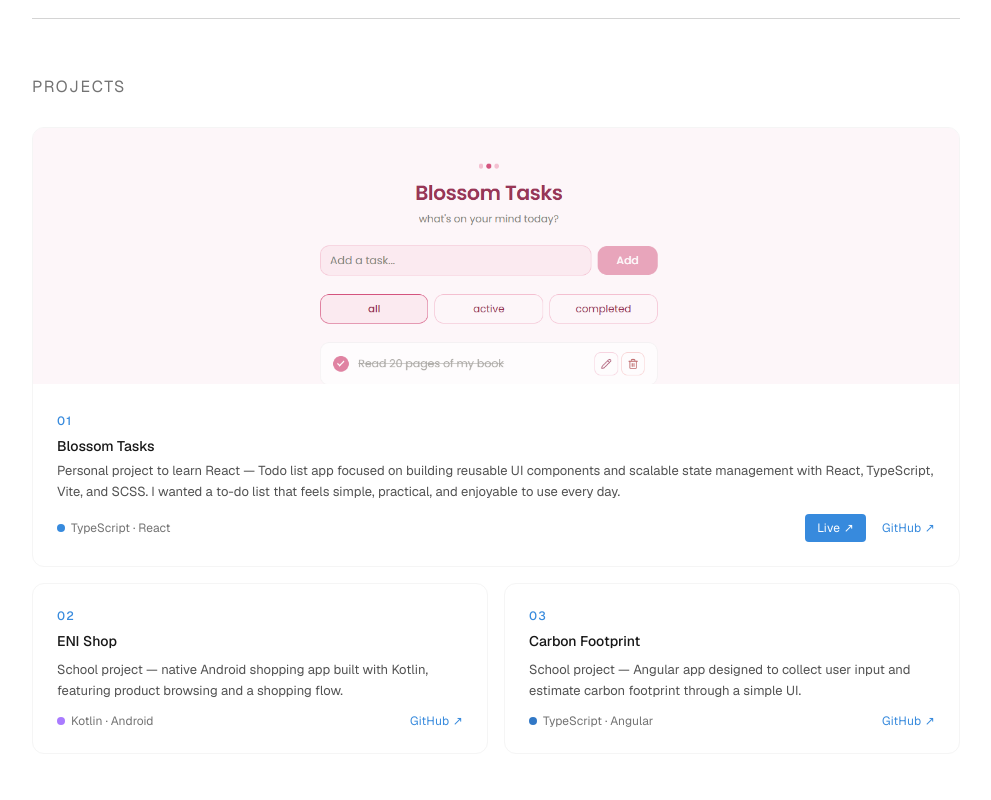
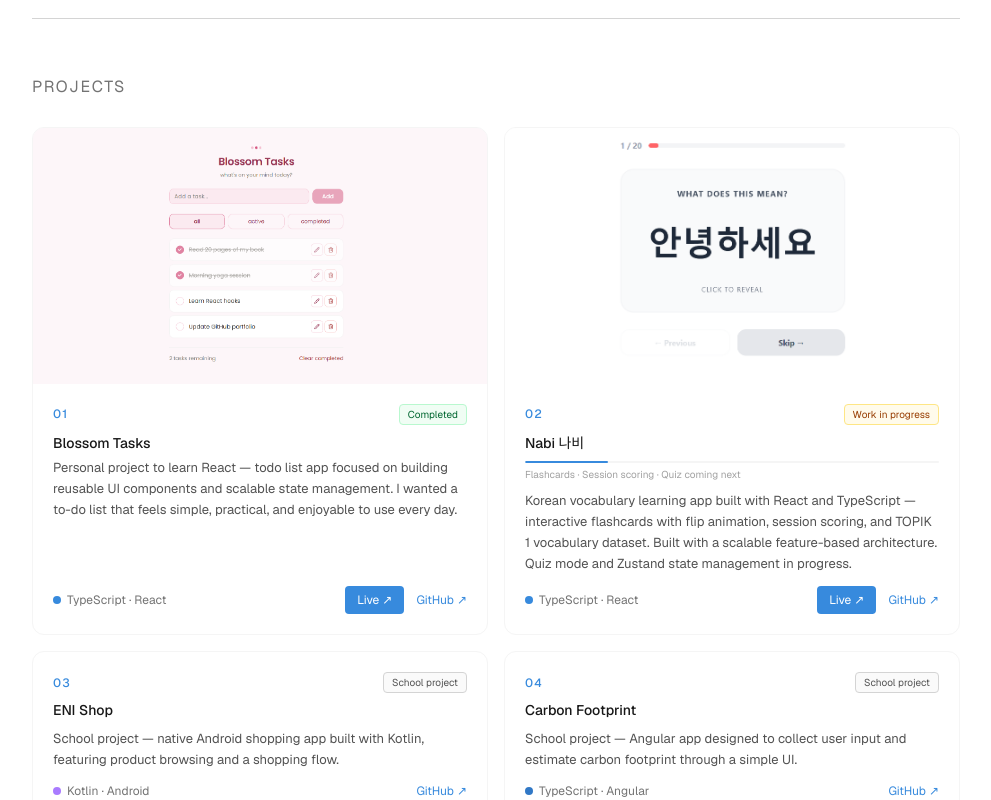
Before and after one commit to AlizeePe/portfolio, a Next.js app: page / in a window 1280 px wide. Shown: the part 1800-2600 px from the top of the page, without its empty margins (144-1135 px from the left). Built offline with nearby package versions, Linux system fonts and the light colour scheme.

Commit message:
✨ feat: add Nabi project

```diff
--- a/src/app/globals.css
+++ b/src/app/globals.css
@@ -33,7 +33,7 @@ section[id] {
 
 @media (max-width: 768px) {
   section[id] {
-    scroll-margin-top: 120px;
+    scroll-margin-top: 75px;
   }
 }
 
--- a/src/components/Projects.tsx
+++ b/src/components/Projects.tsx
@@ -3,28 +3,62 @@ import { motion, useInView } from "framer-motion";
 import { useRef, useState } from "react";
 import Image from "next/image";
 
-const projects: {
+type BadgeType = "wip" | "completed";
+
+type PersonalProject = {
   num: string;
   name: string;
   desc: string;
   lang: string;
   dotColor: string;
   href: string;
-  live?: string;
-  image?: string;
-}[] = [
+  live: string;
+  image: string;
+  badge: { label: string; type: BadgeType };
+  progress?: { label: string; value: number };
+};
+
+type SchoolProject = {
+  num: string;
+  name: string;
+  desc: string;
+  lang: string;
+  dotColor: string;
+  href: string;
+};
+
+const personalProjects: PersonalProject[] = [
   {
     num: "01",
     name: "Blossom Tasks",
-    desc: "Personal project to learn React — Todo list app focused on building reusable UI components and scalable state management with React, TypeScript, Vite, and SCSS. I wanted a to-do list that feels simple, practical, and enjoyable to use every day.",
+    desc: "Personal project to learn React — todo list app focused on building reusable UI components and scalable state management. I wanted a to-do list that feels simple, practical, and enjoyable to use every day.",
     lang: "TypeScript · React",
     dotColor: "bg-blue",
     href: "https://github.com/AlizeePe/blossom-tasks",
     live: "https://alizeepe.github.io/blossom-tasks/",
     image: "/projects/blossom-tasks.png",
+    badge: { label: "Completed", type: "completed" },
   },
   {
     num: "02",
+    name: "Nabi 나비",
+    desc: "Korean vocabulary learning app built with React and TypeScript — interactive flashcards with flip animation, session scoring, and TOPIK 1 vocabulary dataset. Built with a scalable feature-based architecture. Quiz mode and Zustand state management in progress.",
+    lang: "TypeScript · React",
+    dotColor: "bg-blue",
+    href: "https://github.com/AlizeePe/nabi",
+    live: "https://alizeepe.github.io/nabi/",
+    image: "/projects/nabi-preview.png",
+    badge: { label: "Work in progress", type: "wip" },
+    progress: {
+      label: "Flashcards · Session scoring · Quiz coming next",
+      value: 20,
+    },
+  },
+];
+
+const schoolProjects: SchoolProject[] = [
+  {
+    num: "03",
     name: "ENI Shop",
     desc: "School project — native Android shopping app built with Kotlin, featuring product browsing and a shopping flow.",
     lang: "Kotlin · Android",
@@ -32,7 +66,7 @@ const projects: {
     href: "https://github.com/AlizeePe/AndroidStudioEniShopProject",
   },
   {
-    num: "03",
+    num: "04",
     name: "Carbon Footprint",
     desc: "School project — Angular app designed to collect user input and estimate carbon footprint through a simple UI.",
     lang: "TypeScript · Angular",
@@ -40,13 +74,16 @@ const projects: {
     href: "https://github.com/AlizeePe/carbon-footprint",
   },
 ];
-const featured = projects[0];
-const others = projects.slice(1);
 
 export default function Projects() {
   const ref = useRef<HTMLElement | null>(null);
   const inView = useInView(ref, { once: true, margin: "-60px" });
-  const [lightbox, setLightbox] = useState(false);
+  const [lightbox, setLightbox] = useState<number | null>(null);
+
+  const badgeStyle = {
+    wip: "bg-amber-50 border-amber-200 text-amber-800",
+    completed: "bg-green-50 border-green-200 text-green-800",
+  };
 
   return (
     <section ref={ref} id="projects" className="py-14">
@@ -68,59 +105,84 @@ export default function Projects() {
         }}
         className="flex flex-col gap-4"
       >
-        {/* Featured project */}
+        <div className="grid grid-cols-1 md:grid-cols-2 gap-4">
+          {personalProjects.map((project, i) => (
             <motion.article
+              key={project.num}
               variants={{
                 hidden: { opacity: 0, y: 10 },
                 visible: { opacity: 1, y: 0, transition: { duration: 0.4 } },
               }}
-          className="group border border-neutral-100 rounded-xl overflow-hidden bg-white hover:bg-neutral-50 transition-colors duration-200"
+              className="group border border-neutral-100 rounded-xl overflow-hidden bg-white hover:bg-neutral-50 transition-colors duration-200 flex flex-col"
             >
-          {featured.image && (
               <div
                 className="h-64 overflow-hidden bg-neutral-50 cursor-zoom-in"
-              onClick={() => setLightbox(true)}
+                onClick={() => setLightbox(i)}
               >
                 <Image
-                src={featured.image}
-                alt={featured.name}
-                width={900}
+                  src={project.image}
+                  alt={project.name}
+                  width={600}
                   height={256}
                   className="w-full h-full object-cover object-top group-hover:scale-105 transition-transform duration-700 ease-out"
                 />
               </div>
+
+              <div className="p-5 flex flex-col flex-1">
+                <div className="flex items-center justify-between mb-2">
+                  <span className="text-xs text-blue tracking-widest font-medium">
+                    {project.num}
+                  </span>
+                  <span
+                    className={`text-[10px] px-2 py-0.5 rounded-sm border ${badgeStyle[project.badge.type]}`}
+                  >
+                    {project.badge.label}
+                  </span>
+                </div>
+
+                <p className="text-sm font-medium">{project.name}</p>
+
+                {project.progress && (
+                  <div className="mt-2 mb-1">
+                    <div className="h-0.5 bg-neutral-100 rounded-full overflow-hidden">
+                      <div
+                        className="h-full bg-blue rounded-full"
+                        style={{ width: `${project.progress.value}%` }}
+                      />
+                    </div>
+                    <p className="text-[10px] text-neutral-400 mt-1">
+                      {project.progress.label}
+                    </p>
+                  </div>
                 )}
-          <div className="p-6">
-            <span className="text-xs text-blue tracking-widest font-medium">
-              {featured.num}
-            </span>
-            <p className="text-sm font-medium mt-1">{featured.name}</p>
-            <p className="text-[13px] text-neutral-600 leading-relaxed mt-1">
-              {featured.desc}
+
+                <p className="text-[13px] text-neutral-600 leading-relaxed mt-1 flex-1">
+                  {project.desc}
                 </p>
+
                 <div className="flex justify-between items-center mt-3">
-              <span className="flex items-center gap-1.5 text-xs text-neutral-500">
-                <span className={`w-2 h-2 rounded-full ${featured.dotColor}`} />
-                {featured.lang}
-              </span>
-              <div className="flex items-center gap-4">
-                {featured.live && (
+                  <p className="flex items-center gap-1.5 text-xs text-neutral-500">
+                    <span
+                      className={`w-2 h-2 rounded-full ${project.dotColor}`}
+                    />
+                    {project.lang}
+                  </p>
+                  <div className="flex items-center gap-3">
                     <a
-                    href={featured.live}
+                      href={project.live}
                       target="_blank"
                       rel="noopener noreferrer"
-                    aria-label={`View ${featured.name} live`}
-                    className="text-xs text-white bg-blue px-3 py-1.5 rounded-sm tracking-wide hover:bg-blue-deep transition-colors duration-200"
+                      aria-label={`View ${project.name} live`}
+                      className="text-xs text-white bg-blue px-3 py-1.5 rounded-sm hover:bg-blue-deep transition-colors duration-200"
                     >
                       Live ↗
                     </a>
-                )}
                     <a
-                  href={featured.href}
+                      href={project.href}
                       target="_blank"
                       rel="noopener noreferrer"
-                  aria-label={`View ${featured.name} on GitHub`}
-                  className="text-xs text-blue tracking-wide hover:underline"
+                      aria-label={`View ${project.name} on GitHub`}
+                      className="text-xs text-blue hover:underline"
                     >
                       GitHub ↗
                     </a>
@@ -128,21 +190,27 @@ export default function Projects() {
                 </div>
               </div>
             </motion.article>
+          ))}
+        </div>
 
-        {/* Secondary projects */}
         <div className="grid grid-cols-1 md:grid-cols-2 gap-4">
-          {others.map((project) => (
+          {schoolProjects.map((project) => (
             <motion.article
               key={project.num}
               variants={{
                 hidden: { opacity: 0, y: 10 },
                 visible: { opacity: 1, y: 0, transition: { duration: 0.4 } },
               }}
-              className="group flex flex-col gap-2 border border-neutral-100 rounded-xl bg-white p-6 hover:bg-neutral-50 transition-colors duration-200"
+              className="group flex flex-col gap-2 border border-neutral-100 rounded-xl bg-white p-5 hover:bg-neutral-50 transition-colors duration-200"
             >
+              <div className="flex items-center justify-between">
                 <span className="text-xs text-blue tracking-widest font-medium">
                   {project.num}
                 </span>
+                <span className="text-[10px] bg-neutral-50 border border-neutral-300 text-neutral-600 px-2 py-0.5 rounded-sm">
+                  School project
+                </span>
+              </div>
               <p className="text-sm font-medium leading-snug">{project.name}</p>
               <p className="text-[13px] text-neutral-600 leading-relaxed flex-1">
                 {project.desc}
@@ -159,7 +227,7 @@ export default function Projects() {
                   target="_blank"
                   rel="noopener noreferrer"
                   aria-label={`View ${project.name} on GitHub`}
-                  className="text-xs text-blue tracking-wide hover:underline"
+                  className="text-xs text-blue hover:underline"
                 >
                   GitHub ↗
                 </a>
@@ -168,14 +236,15 @@ export default function Projects() {
           ))}
         </div>
       </motion.div>
-      {lightbox && (
+
+      {lightbox !== null && (
         <div
           className="fixed inset-0 z-50 bg-black/80 flex items-center justify-center p-6"
-          onClick={() => setLightbox(false)}
+          onClick={() => setLightbox(null)}
         >
           <Image
-            src="/projects/blossom-tasks.png"
-            alt="Blossom Tasks preview"
+            src={personalProjects[lightbox].image}
+            alt={`${personalProjects[lightbox].name} preview`}
             width={800}
             height={600}
             className="max-h-[90vh] w-auto object-contain rounded-lg"
--- a/src/components/Skills.tsx
+++ b/src/components/Skills.tsx
@@ -14,6 +14,7 @@ const skills = {
     "Cypress",
     "Storybook",
     "Figma",
+    "Framer Motion",
   ],
 };
 
```
Also changed, not shown: public/projects/nabi-preview.png (added). Lines whose indentation alone changed are shown as unchanged.
